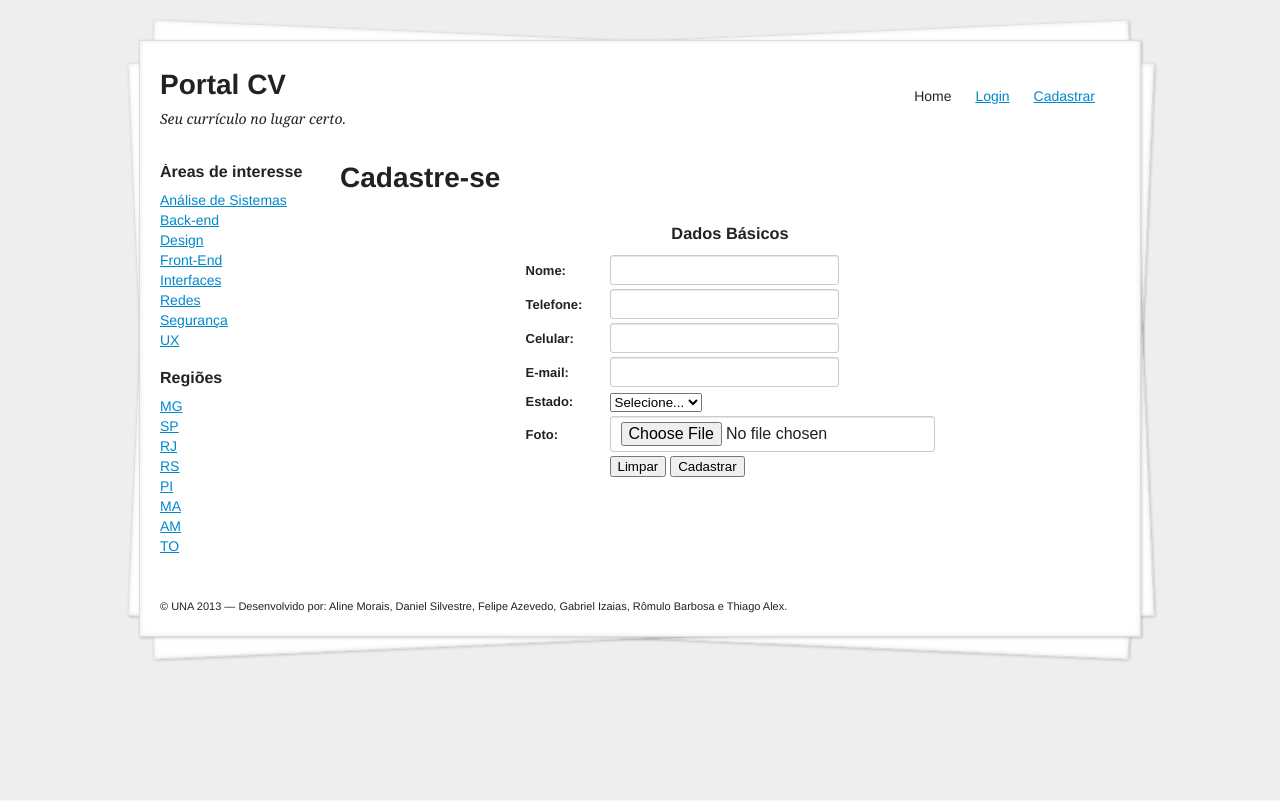
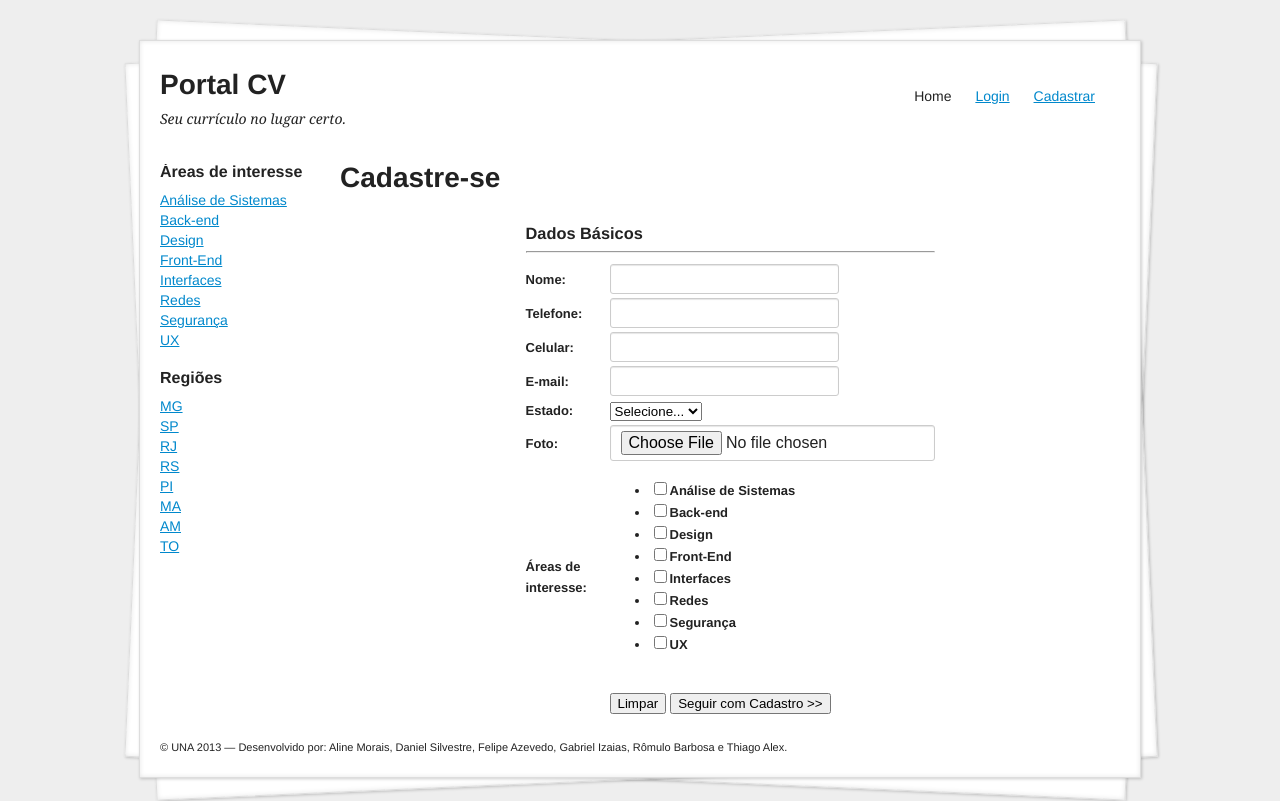
Before and after one commit to tonightsystems/portal-cv, a PHP site: page /cad_curriculo.php in a window 1280 px wide. Before the commit the page ends 663 px from the top, so only its background shows below. Run offline with PHP 8.4, Linux system fonts and the light colour scheme; data that the repository does not hold is empty.

Commit message:
Inserção do campo "areas de interesse" na tela de cadastro

```diff
--- a/cad_curriculo.php
+++ b/cad_curriculo.php
@@ -8,6 +8,19 @@ require './config/conexao.php';
 if(isset($_POST['cadastrar'])) { // Se o usuário clicou no botão cadastrar efetua as ações
 
 	cadastroCurriculo($con);
+
+/*
+	// Verifica se alguma area foi selecionada
+    if(isset($_POST["area"])) {// Faz um loop no Array de checkbox
+
+        for($i = 0; $i < count($_POST["area"]); $i++) {  // A função count retorna a quantidade de checkbox selecionado
+            echo "A area ".$_POST["area"][$i]." foi selecionada!<br />";
+        }
+    } else {
+        echo "Nenhuma area foi selecionada!";
+    }
+*/
+
 	retornoID($con);
 	header("Location: cad_curriculo2.php");
 
@@ -24,12 +37,13 @@ function cadastroCurriculo($con){
 	$email= $_POST["email"];
 	$id_estado= $_POST["estado"];
 	$foto= $_FILES['foto'];
+	$area= $_POST["area"];
 
 	uploadFoto($foto);
 
 	// query que realiza a inserção dos dados no banco de dados na tabela candidatos
-	$query = "INSERT INTO `candidato` (`nome` , `telefone`, `celular`, `email`, `id_estado`, `foto`)
-	VALUES ('$nome', '$telefone', '$celular', '$email', '$id_estado', '$foto')";
+	$query = "INSERT INTO `candidato` (`nome` , `telefone`, `celular`, `email`, `id_estado`, `foto`, `areas_interesse`)
+	VALUES ('$nome', '$telefone', '$celular', '$email', '$id_estado', '$foto', '$area')";
 
 	if(!mysql_query($query,$con)) {
 		echo "Erro na sequencia SQL!";
@@ -105,6 +119,7 @@ function retornoID($con){
 
 }
 
+
 ?>
 
 <!doctype html>
@@ -134,7 +149,8 @@ function retornoID($con){
 						<!-- DADOS BASICOS -->
 						<tr>
 							<td colspan=2>
-								<center><h3> Dados Básicos </h3></center>
+								<h3> Dados Básicos </h3>
+								<hr>
 							</td>
 						</tr>
                         <tr>
@@ -153,7 +169,6 @@ function retornoID($con){
                             <td><label for="i-email">E-mail:</label></td>
                             <td><input type="text" name="email" title="E-mail" class="input"></td>
                         </tr>
-
 						<tr>
                             <td><label for="i-estado">Estado:</label></td>
 							<td>
@@ -175,10 +190,24 @@ function retornoID($con){
 								</select>
 							</td>
 						</tr>
-
                         <tr>
                             <td><label for="i-foto">Foto:</label></td>
                             <td><input type="file" name="foto" title="Foto" class="input"></td>
+                        </tr>
+                        <tr>
+                            <td><br /><label for="i-area">Áreas de interesse:</label></td>
+                            <td>
+                                <ul class="area">
+                                    <li><input type="checkbox" name="area[]" value="Análise de Sistemas"><label for="area-1">Análise de Sistemas</label></li>
+                                    <li><input type="checkbox" name="area[]" value="Back-end"><label for="area-2">Back-end</label></li>
+                                    <li><input type="checkbox" name="area[]" value="Design"><label for="area-3">Design</label></li>
+                                    <li><input type="checkbox" name="area[]" value="Front-End"><label for="area-4">Front-End</label></li>
+                                    <li><input type="checkbox" name="area[]" value="Interfaces"><label for="area-5">Interfaces</label></li>
+                                    <li><input type="checkbox" name="area[]" value="Redes"><label for="area-6">Redes</label></li>
+                                    <li><input type="checkbox" name="area[]" value="Segurança"><label for="area-7">Segurança</label></li>
+                                    <li><input type="checkbox" name="area[]" value="UX"><label for="area-8">UX</label></li>
+                                </ul>
+                            </td>
                         </tr>
 
 						<!--
@@ -186,33 +215,6 @@ function retornoID($con){
                             <td><label for="i-minicurriculo">Minicurrículo:</label></td>
 							<td><textarea name="minicurriculo" cols="25" rows="7" class="input" title="Minicurrículo"></textarea></td>
                         </tr>		--><!--
-
-				        <tr>
-                            <td><label for="i-idioma">Idiomas:</label></td>
-                            <td>
-                                <ul class="lista-idiomas">
-								    <li><input type="checkbox" name="idioma" value="idioma-1" id="idioma-1" checked><label for="idioma-1">Português</label></li>
-                                    <li><input type="checkbox" name="idioma" value="idioma-1" id="idioma-1" ><label for="idioma-1">Inglês</label></li>
-                                    <li><input type="checkbox" name="idioma" value="idioma-1" id="idioma-1" ><label for="idioma-1">Espanhol</label></li>
-                                </ul>
-                            </td>
-                        </tr>
-
-                        <tr>
-                            <td><label for="i-estado">Áreas de interesse:</label></td>
-                            <td>
-                                <ul class="lista-areas">
-                                    <li><input type="checkbox" name="area" value="area-1" id="area-1"><label for="area-1">Análise de Sistemas</label></li>
-                                    <li><input type="checkbox" name="area" value="area-2" id="area-2"><label for="area-2">Back-end</label></li>
-                                    <li><input type="checkbox" name="area" value="area-3" id="area-3"><label for="area-3">Design</label></li>
-                                    <li><input type="checkbox" name="area" value="area-4" id="area-4"><label for="area-4">Front-End</label></li>
-                                    <li><input type="checkbox" name="area" value="area-5" id="area-5"><label for="area-5">Interfaces</label></li>
-                                    <li><input type="checkbox" name="area" value="area-6" id="area-6"><label for="area-6">Redes</label></li>
-                                    <li><input type="checkbox" name="area" value="area-7" id="area-7"><label for="area-7">Segurança</label></li>
-                                    <li><input type="checkbox" name="area" value="area-8" id="area-8"><label for="area-8">UX</label></li>
-                                </ul>
-                            </td>
-                        </tr>
                         <tr>
                             <td><label for="i-curriculo">Senha</label></td>
                             <td><input type="password" class="input" title="Senha"></td>
@@ -223,9 +225,9 @@ function retornoID($con){
                         </tr>-->
                         <tr>
                             <td></td>
-                            <td>
+                            <td><br />
 								<input type="reset" value="Limpar">
-								<input type="submit" name="cadastrar" value="Cadastrar">
+								<input type="submit" name="cadastrar" value="Seguir com Cadastro >>">
 							</td>
                         </tr>
                     </table>
```
Also changed, not shown: cad_curriculo2.php (+15 -6 lines).
